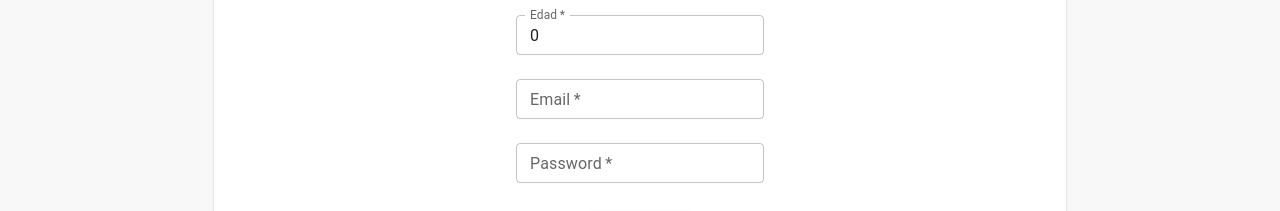
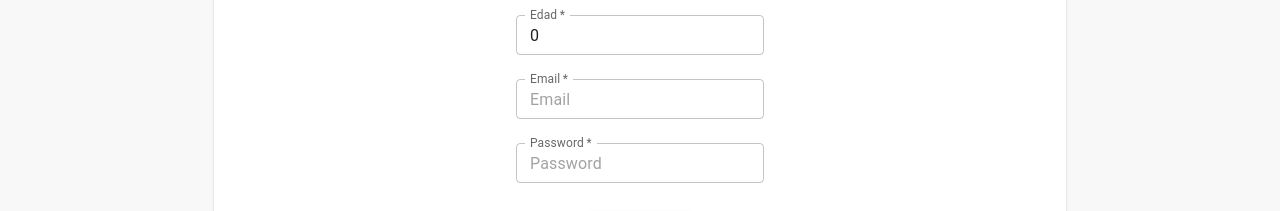
Before and after one commit to alkemyTech/BBVA-FS-W3-Front-T2, a React (Vite) app: page /register in a window 1280 px wide. Shown: the part 299-510 px from the top of the page. Built offline with nearby package versions, Linux system fonts and the light colour scheme.

Commit message:
BBVAFSW3T2-81 Formulario de Singin endpoint connect to api to drive errors from back

```diff
--- a/src/components/forms/RegisterForm.jsx
+++ b/src/components/forms/RegisterForm.jsx
@@ -1,23 +1,36 @@
-import { Formik } from "formik";
+import { Formik} from "formik";
 import { TextField, Button, Typography, Card } from "@mui/material";
 import * as Yup from "yup";
 import "./form.css";
-import {registerUser} from "../../services/registerService.js";
+import {createUser} from "../../services/registerService.js";
+import { useNavigate } from "react-router-dom";
+import { useState } from "react";
 
 const RegisterForm = () => {
+    const [errorsState, setErrorsState] = useState({});
+    const navigate = useNavigate();
     const onSubmit = async (values) => {
-    console.log(values);
-    await registerUser(values)
+        setErrorsState({})
+        const response = await createUser(values)
+        if (response.errors.length > 0) {
+            if (response.errors.some(error => error.toLowerCase().includes("email"))) {
+                setErrorsState({email: response.message})
+            }
+        } else {
+            navigate("/login")
+        }
     };
 
+    console.log(errorsState)
+
     const validationSchema = Yup.object().shape({
-    nombre: Yup.string()
+        firstName: Yup.string()
             .min(2, "Nombre no valido")
             .required("Nombre requerido"),
-    apellido: Yup.string()
+        lastName: Yup.string()
             .min(2, "Apellido no valido")
             .required("Apellido requerido"),
-    edad: Yup.number()
+        age: Yup.number()
             .positive("La edad tiene que ser positiva")
             .min(18, "Debes tener minimo 18 para ingresar"),
         email: Yup.string().email("Email no valido").required("Email requerido"),
@@ -31,9 +44,9 @@ const RegisterForm = () => {
         <Card>
             <Formik
                 initialValues={{
-          nombre: "",
-          apellido: "",
-          edad: 0,
+                    firstName: "",
+                    lastName: "",
+                    age: 0,
                     email: "",
                     password: "",
                 }}
@@ -61,12 +74,12 @@ const RegisterForm = () => {
                                 label="Nombre"
                                 type="text"
                                 placeholder="Nombre"
-                value={values.nombre}
+                                value={values.firstName}
                                 onChange={handleChange}
-                name="nombre"
+                                name="firstName"
                                 onBlur={handleBlur}
-                error={errors.nombre && touched.nombre}
-                helperText={errors.nombre && touched.nombre && errors.nombre}
+                                error={errors.firstName && touched.firstName}
+                                helperText={errors.firstName && touched.firstName && errors.firstName}
                             />
                             <TextField
                                 sx={{ mb: 3 }}
@@ -76,13 +89,13 @@ const RegisterForm = () => {
                                 label="Apellido"
                                 type="text"
                                 placeholder="Apellido"
-                value={values.apellido}
+                                value={values.lastName}
                                 onChange={handleChange}
-                name="apellido"
+                                name="lastName"
                                 onBlur={handleBlur}
-                error={errors.apellido && touched.apellido}
+                                error={errors.lastName && touched.lastName}
                                 helperText={
-                  errors.apellido && touched.apellido && errors.apellido
+                                    errors.lastName && touched.lastName && errors.lastName
                                 }
                             />
                             <TextField
@@ -93,12 +106,12 @@ const RegisterForm = () => {
                                 label="Edad"
                                 type="edad"
                                 placeholder="Edad"
-                value={values.edad}
+                                value={values.age}
                                 onChange={handleChange}
-                name="edad"
+                                name="age"
                                 onBlur={handleBlur}
-                error={errors.edad && touched.edad}
-                helperText={errors.edad && touched.edad && errors.edad}
+                                error={errors.age && touched.age}
+                                helperText={errors.age && touched.age && errors.age}
                             />
                             <TextField
                                 sx={{ mb: 3 }}
@@ -112,8 +125,11 @@ const RegisterForm = () => {
                                 onChange={handleChange}
                                 name="email"
                                 onBlur={handleBlur}
-                error={errors.email && touched.email}
-                helperText={errors.email && touched.email && errors.email}
+                                error={!!errors.email || !!errorsState.email}
+                                helperText={errors.email || errorsState.email}
+                                InputLabelProps={{
+                                    shrink: true,
+                                }}
                             />
                             <TextField
                                 sx={{ mb: 3 }}
@@ -128,9 +144,10 @@ const RegisterForm = () => {
                                 name="password"
                                 onBlur={handleBlur}
                                 error={errors.password && touched.password}
-                helperText={
-                  errors.password && touched.password && errors.password
-                }
+                                helperText={errors.password && touched.password && errors.password}
+                                InputLabelProps={{
+                                    shrink: true,
+                                }}
                             />
                         </div>
                         <Button sx={{ mb: 1 }} type="submit" variant="contained">
--- a/src/services/registerService.js
+++ b/src/services/registerService.js
@@ -1,17 +1,9 @@
 const baseURL = 'http://localhost:8080/auth';
 
 // Función para crear un usuario
-export const registerUser = async (values) => {
-    const data = {
-        firstName: values.nombre,
-        lastName:  values.apellido,
-        password: values.password,
-        email: values.email
-    }
-    return createUser(registerUser, data);
-}
-const createUser = async (url, data) => {
-    return await fetch(`${baseURL}/register`,
+export const createUser = async (data) => {
+
+     const response = await fetch(`${baseURL}/register`,
         {
             headers: {
                 'Accept': 'application/json',
@@ -20,4 +12,5 @@ const createUser = async (url, data) => {
             method: 'POST',
             body: JSON.stringify(data)
         });
+    return await response.json();
 }
```
Lines whose indentation alone changed are shown as unchanged.
